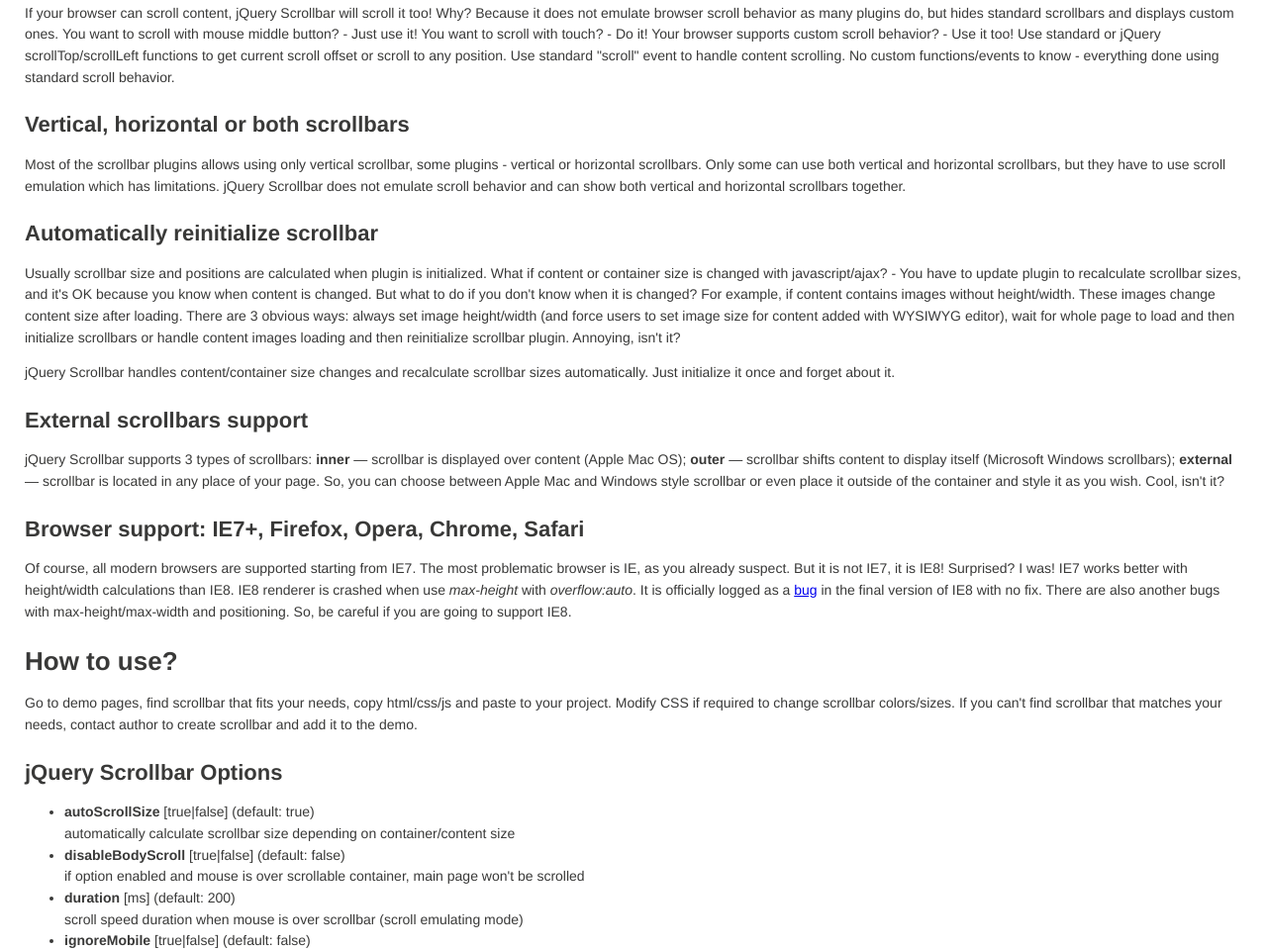
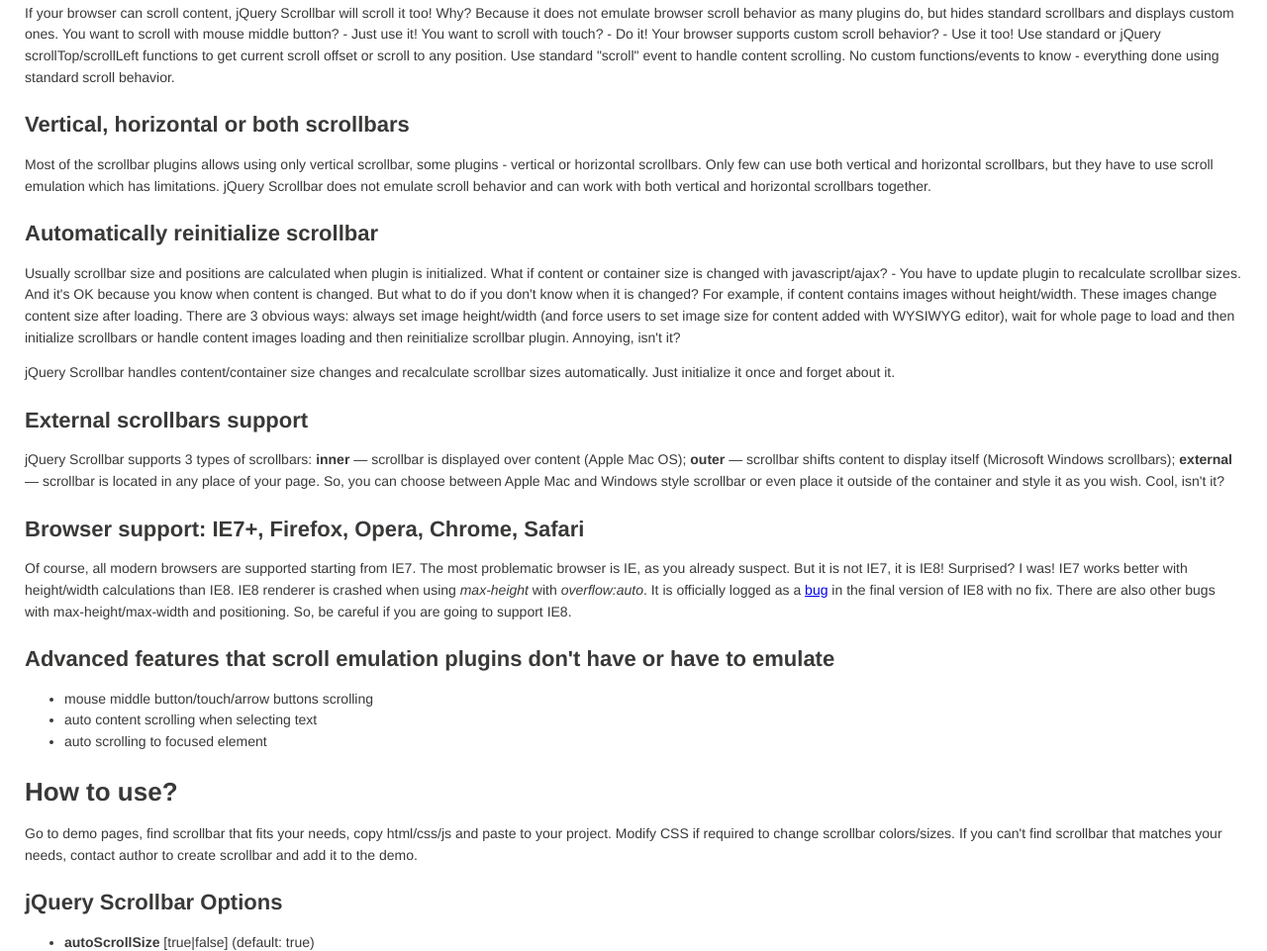
Before and after one commit to gromo/jquery.scrollbar, a plain HTML site: page index.html in a window 1280 px wide. Shown: the part 1002-1963 px from the top of the page at 99% size. Drawn offline with Linux system fonts and the light colour scheme.

```diff
--- a/index.html
+++ b/index.html
@@ -77,15 +77,15 @@
         <h3>Vertical, horizontal or both scrollbars</h3>
         <p>
             Most of the scrollbar plugins allows using only vertical scrollbar, some plugins - vertical or horizontal
-            scrollbars. Only some can use both vertical and horizontal scrollbars, but they have to use scroll emulation
-            which has limitations. jQuery Scrollbar does not emulate scroll behavior and can show both vertical and
-            horizontal scrollbars together.
+            scrollbars. Only few can use both vertical and horizontal scrollbars, but they have to use scroll emulation
+            which has limitations. jQuery Scrollbar does not emulate scroll behavior and can work with both vertical
+            and horizontal scrollbars together.
         </p>
 
         <h3>Automatically reinitialize scrollbar</h3>
         <p>
             Usually scrollbar size and positions are calculated when plugin is initialized. What if content or container
-            size is changed with javascript/ajax? - You have to update plugin to recalculate scrollbar sizes, and it's
+            size is changed with javascript/ajax? - You have to update plugin to recalculate scrollbar sizes. And it's
             OK because you know when content is changed. But what to do if you don't know when it is changed? For
             example, if content contains images without height/width. These images change content size after loading.
             There are 3 obvious ways: always set image height/width (and force users to set image size for content added
@@ -110,11 +110,18 @@
         <p>
             Of course, all modern browsers are supported starting from IE7. The most problematic browser is IE, as you
             already suspect. But it is not IE7, it is IE8! Surprised? I was! IE7 works better with height/width
-            calculations than IE8. IE8 renderer is crashed when use <em>max-height</em> with <em>overflow:auto</em>. It
-            is officially logged as a <a href="https://www.google.com/#q=IE8+max+height+crash" target="_blank">bug</a>
-            in the final version of IE8 with no fix. There are also another bugs with max-height/max-width and
-            positioning. So, be careful if you are going to support IE8.
+            calculations than IE8. IE8 renderer is crashed when using <em>max-height</em> with <em>overflow:auto</em>.
+            It is officially logged as a <a href="https://www.google.com/#q=IE8+max+height+crash" target="_blank">bug</a>
+            in the final version of IE8 with no fix. There are also other bugs with max-height/max-width and positioning.
+            So, be careful if you are going to support IE8.
         </p>
+
+        <h3>Advanced features that scroll emulation plugins don't have or have to emulate</h3>
+        <ul>
+            <li>mouse middle button/touch/arrow buttons scrolling</li>
+            <li>auto content scrolling when selecting text</li>
+            <li>auto scrolling to focused element</li>
+        </ul>
 
         <h2>How to use?</h2>
         <p>
```
Also changed, not shown: jquery.scrollbar/jquery.scrollbar.html (added, +11 -0 lines).
